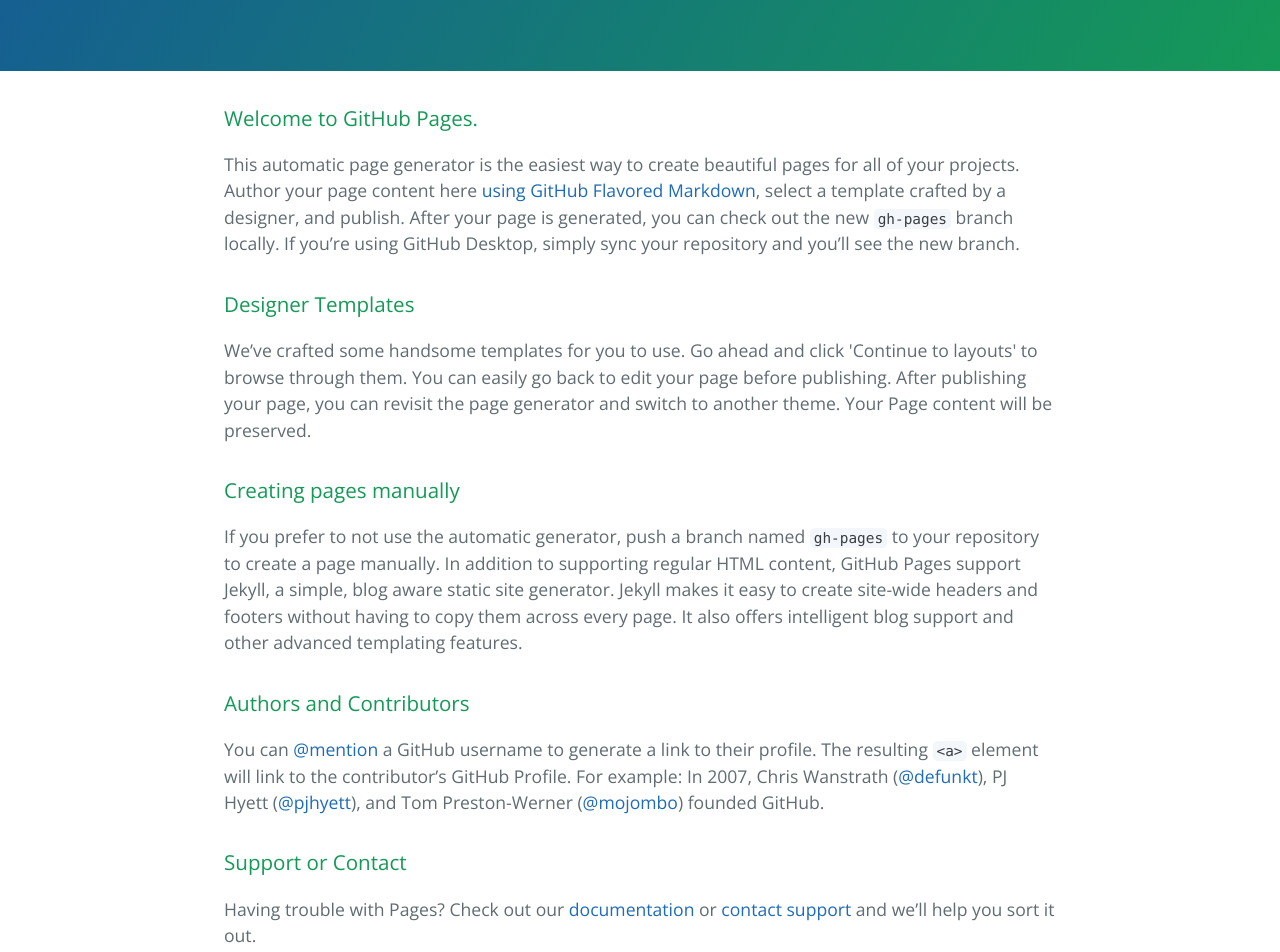
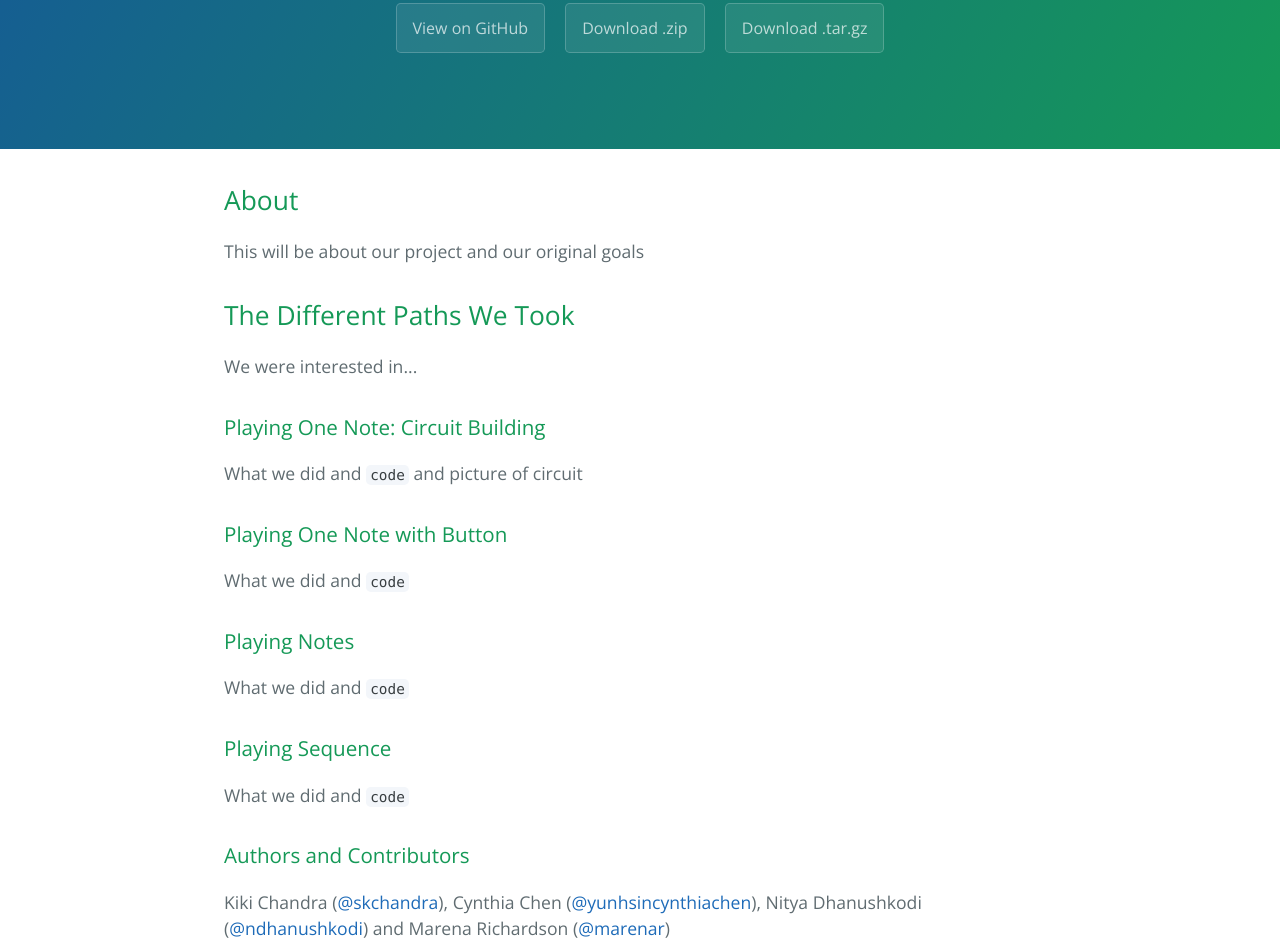
Before and after one commit to marenar/Sassy_SofSys, a plain HTML site: page index.html in a window 1280 px wide. Shown: the part 312-1264 px from the top of the page. Drawn offline with nearby package versions, Linux system fonts and the light colour scheme.

Commit message:
with organized gh-pages

```diff
--- a/index.html
+++ b/index.html
@@ -2,7 +2,7 @@
 <html lang="en-us">
   <head>
     <meta charset="UTF-8">
-    <title>Software Systems Project by marenar</title>
+    <title>Software Systems Project by Kiki Chandra, Cynthia Chen, Marena Richardson, Nitya Dhanushkodi</title>
     <meta name="viewport" content="width=device-width, initial-scale=1">
     <link rel="stylesheet" type="text/css" href="stylesheets/normalize.css" media="screen">
     <link href='https://fonts.googleapis.com/css?family=Open+Sans:400,700' rel='stylesheet' type='text/css'>
@@ -11,7 +11,7 @@
   </head>
   <body>
     <section class="page-header">
-      <h1 class="project-name">Software Systems Project</h1>
+      <h1 class="project-name">Software Systems Project 1: Audio Synthesizer</h1>
       <h2 class="project-tagline">Repository for the first SofSys Audio Synthesizer Project.</h2>
       <a href="https://github.com/marenar/Sassy_SofSys" class="btn">View on GitHub</a>
       <a href="https://github.com/marenar/Sassy_SofSys/zipball/master" class="btn">Download .zip</a>
@@ -19,25 +19,34 @@
     </section>
 
     <section class="main-content">
-      <h3>
-<a id="welcome-to-github-pages" class="anchor" href="#welcome-to-github-pages" aria-hidden="true"><span class="octicon octicon-link"></span></a>Welcome to GitHub Pages.</h3>
+      <h2>About</h2>
 
-<p>This automatic page generator is the easiest way to create beautiful pages for all of your projects. Author your page content here <a href="https://guides.github.com/features/mastering-markdown/">using GitHub Flavored Markdown</a>, select a template crafted by a designer, and publish. After your page is generated, you can check out the new <code>gh-pages</code> branch locally. If you’re using GitHub Desktop, simply sync your repository and you’ll see the new branch.</p>
+        <p>This will be about our project and our original goals</p>
 
-<h3>
-<a id="designer-templates" class="anchor" href="#designer-templates" aria-hidden="true"><span class="octicon octicon-link"></span></a>Designer Templates</h3>
+      <h2>The Different Paths We Took</h2>
 
-<p>We’ve crafted some handsome templates for you to use. Go ahead and click 'Continue to layouts' to browse through them. You can easily go back to edit your page before publishing. After publishing your page, you can revisit the page generator and switch to another theme. Your Page content will be preserved.</p>
+        <p>We were interested in...</p>
 
-<h3>
-<a id="creating-pages-manually" class="anchor" href="#creating-pages-manually" aria-hidden="true"><span class="octicon octicon-link"></span></a>Creating pages manually</h3>
+        <h3>Playing One Note: Circuit Building</h3>
 
-<p>If you prefer to not use the automatic generator, push a branch named <code>gh-pages</code> to your repository to create a page manually. In addition to supporting regular HTML content, GitHub Pages support Jekyll, a simple, blog aware static site generator. Jekyll makes it easy to create site-wide headers and footers without having to copy them across every page. It also offers intelligent blog support and other advanced templating features.</p>
+          <p>What we did and <code>code</code> and picture of circuit</p>
+
+        <h3>Playing One Note with Button</h3>
+
+          <p>What we did and <code>code</code></p>
+
+        <h3>Playing Notes</h3>
+
+          <p>What we did and <code>code</code></p>
+
+        <h3>Playing Sequence</h3>
+
+          <p>What we did and <code>code</code></p>
 
 <h3>
 <a id="authors-and-contributors" class="anchor" href="#authors-and-contributors" aria-hidden="true"><span class="octicon octicon-link"></span></a>Authors and Contributors</h3>
 
-<p>You can <a href="https://github.com/blog/821" class="user-mention">@mention</a> a GitHub username to generate a link to their profile. The resulting <code>&lt;a&gt;</code> element will link to the contributor’s GitHub Profile. For example: In 2007, Chris Wanstrath (<a href="https://github.com/defunkt" class="user-mention">@defunkt</a>), PJ Hyett (<a href="https://github.com/pjhyett" class="user-mention">@pjhyett</a>), and Tom Preston-Werner (<a href="https://github.com/mojombo" class="user-mention">@mojombo</a>) founded GitHub.</p>
+<p>Kiki Chandra (<a href="https://github.com/skchandra" class="user-mention">@skchandra</a>), Cynthia Chen (<a href="https://github.com/yunhsincynthiachen" class="user-mention">@yunhsincynthiachen</a>), Nitya Dhanushkodi (<a href="https://github.com/ndhanushkodi" class="user-mention">@ndhanushkodi</a>) and Marena Richardson (<a href="https://github.com/marenar" class="user-mention">@marenar</a>)</p>
 
 <h3>
 <a id="support-or-contact" class="anchor" href="#support-or-contact" aria-hidden="true"><span class="octicon octicon-link"></span></a>Support or Contact</h3>
```
